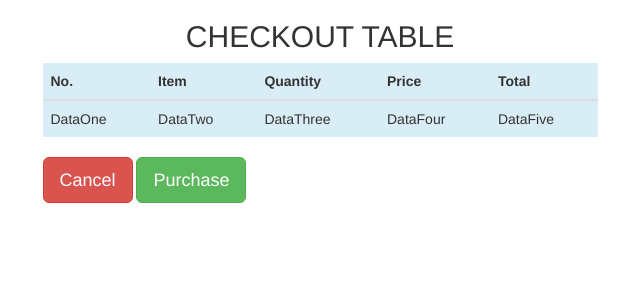
After one commit to coder-mylles/mama, a Flask app: page /checkout in a window 1280 px wide. The commit adds this page. Shown: the top 300 px of the page, without its empty margins (320-960 px from the left). Run offline with Flask 2, Linux system fonts and the light colour scheme; some libraries are stand-ins or nearby versions.

Commit message:
It pushes initial commit

```diff
--- a/app/__init__.py
+++ b/app/__init__.py
@@ -1,10 +1,10 @@
 from flask import Flask
-# from flask_bootstrap import Bootstrap
+from flask_bootstrap import Bootstrap
 # from flask_sqlalchemy import SQLAlchemy
 # from config import config_options
 # from flask_login import LoginManager
 # from flask_mail import Mail
-# bootstrap = Bootstrap()
+bootstrap = Bootstrap()
 # db = SQLAlchemy()
 # mail = Mail()
 # login_manager = LoginManager()
@@ -17,7 +17,7 @@ def create_app(app):
     #Create application configurations
     # app.config.from_object(config_options[config_name])
     #Initializing Flask extensions
-    # bootstrap = Bootstrap(app)
+    bootstrap = Bootstrap(app)
     # db.init_app(app)
     # mail.init_app(app)
     # login_manager.init_app(app)
--- a/app/main/views.py
+++ b/app/main/views.py
@@ -5,3 +5,7 @@ from . import main
 @main.route('/')
 def index():
     return render_template('index.html')
+
+@main.route('/checkout')
+def checkout():
+    return render_template('checkout.html')
--- /dev/null
+++ b/app/static/style.css
@@ -0,0 +1,6 @@
+.table{
+    width:30%;
+    box-shadow: 0px 0px 3px 3px solid green;
+    display: flex;
+    align-self: center;
+}
--- /dev/null
+++ b/app/templates/checkout.html
@@ -0,0 +1,37 @@
+{%extends 'bootstrap/base.html'%}
+
+{%block content%}
+<div class="container">
+    <div class="row">
+        <div class="col-md-3">
+
+        </div>
+        <div class="col-md-6">
+            <h2 class="text-center">CHECKOUT TABLE</h2>
+            <table class="table bg-info">
+                <thead class="text-center">
+                    <th scope="col">No.</th>
+                    <th scope="col">Item</th>
+                    <th scope="col">Quantity</th>
+                    <th scope="col">Price</th>
+                    <th scope="col">Total</th>
+                </thead>
+                <tr>
+                    <td>DataOne</td>
+                    <td>DataTwo</td>
+                    <td>DataThree</td>
+                    <td>DataFour</td>
+                    <td>DataFive</td>
+                </tr>
+            </table>
+            <button class="btn btn-danger btn-lg">Cancel</button>
+            <button class="btn btn-success btn-lg">Purchase</button>
+        </div>
+        <div class="col-md-3">
+
+        </div>
+    </div>
+
+</div>
+
+{%endblock%}
```
Also changed, not shown: app/templates/index.html (+21 -1 lines), app/templates/navbar.html (added, +24 -0 lines).
